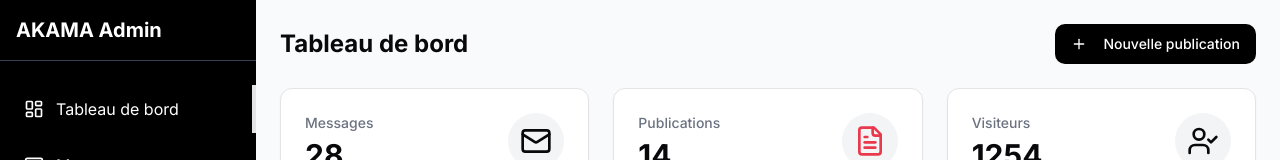
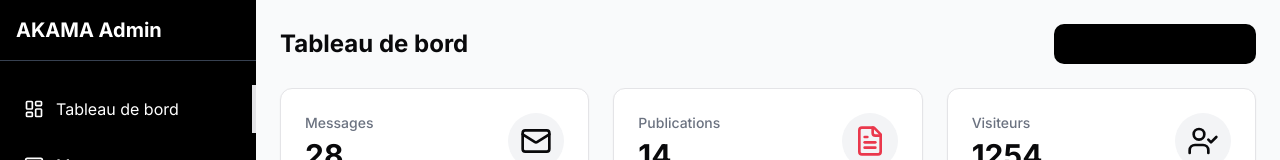
Before and after one commit to RodrigueDev13/akama-web-identity, a React (Vite) app: page /admin/dashboard in a window 1280 px wide. Shown: the top 160 px of the page. Built offline with nearby package versions, Linux system fonts and the light colour scheme; no server answers; the database is empty; sample sign-in values are in the browser's storage; a web font is replaced by a local one.

Commit message:
Fix: Admin dashboard button visibility
The "Nouvelle publication" button in the admin dashboard was not visible. This commit addresses the visibility issue and changes the button text color to black.

```diff
--- a/src/pages/admin/Dashboard.tsx
+++ b/src/pages/admin/Dashboard.tsx
@@ -19,7 +19,7 @@ const AdminDashboard = () => {
         <div className="flex justify-between items-center mb-6">
           <h1 className="text-2xl font-bold">Tableau de bord</h1>
           <Link to="/admin/posts">
-            <Button className="bg-black hover:bg-black/90 text-white">
+            <Button className="bg-black hover:bg-black/90 text-black font-semibold">
               <Plus className="mr-2 h-4 w-4" />
               Nouvelle publication
             </Button>
```
